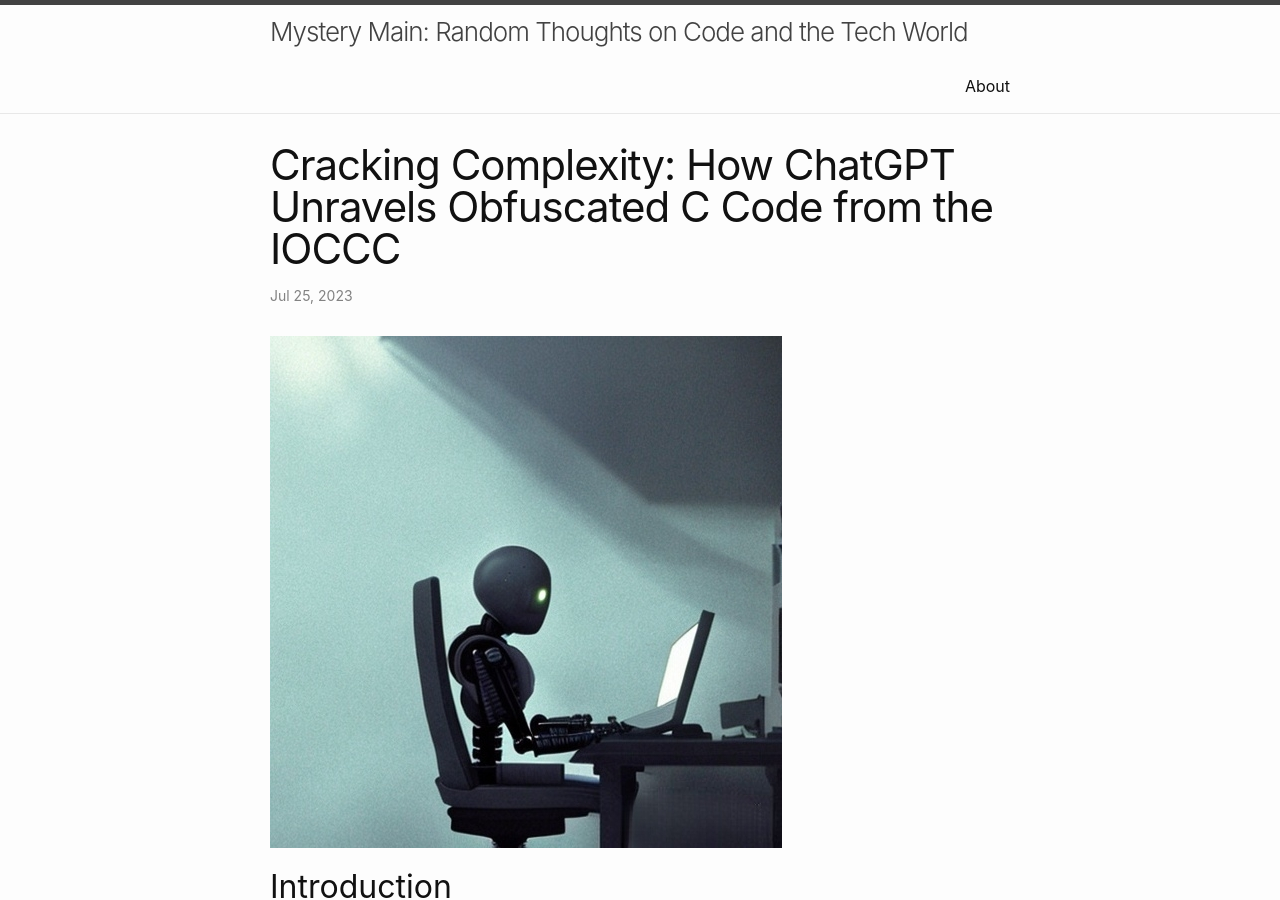
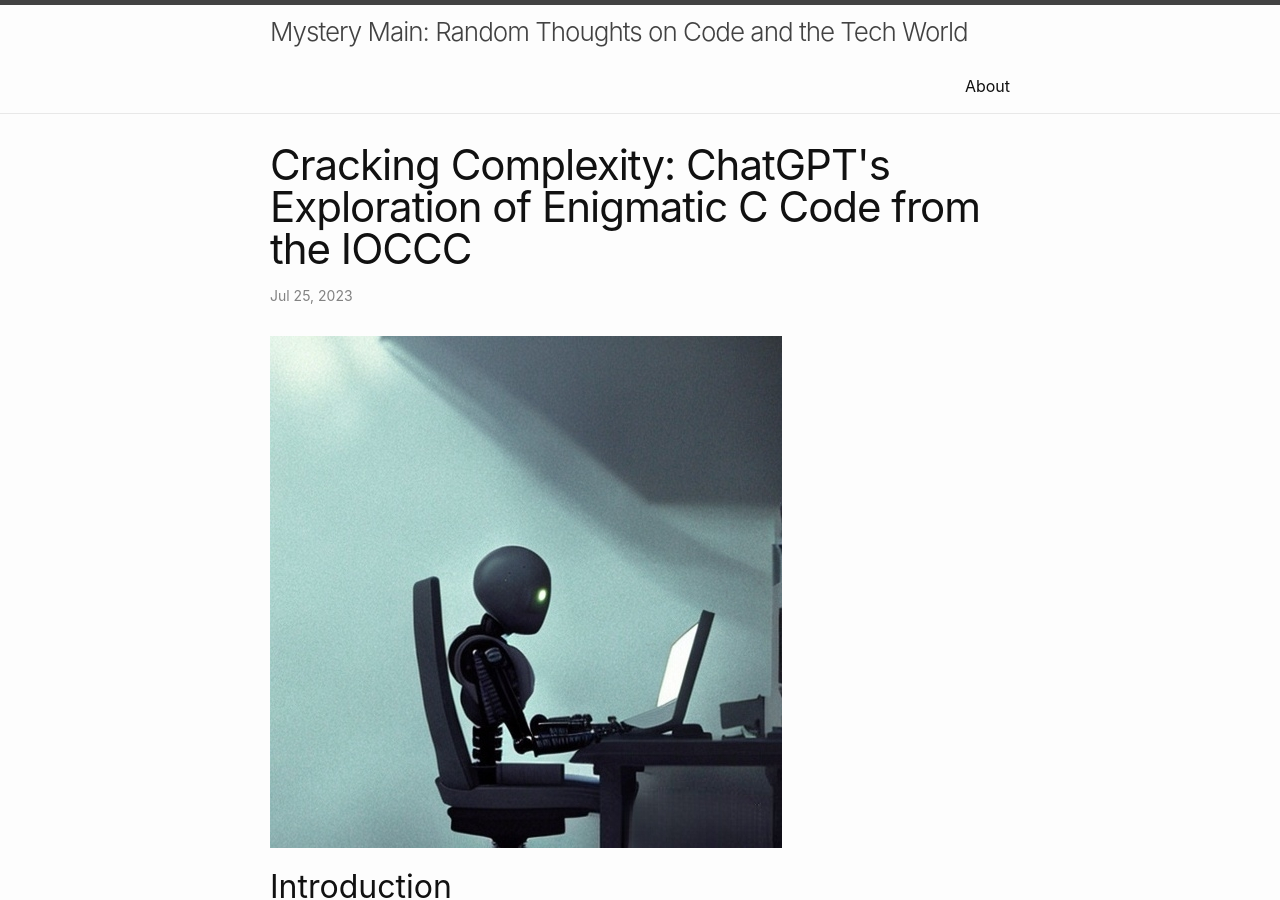
Before and after one commit to nir-mo/nir-mo.github.io, a Jekyll site: the page built from _posts/2023-07-25-Cracking-Complexity.markdown, in a window 1280 px wide and 900 px high. Built offline with Jekyll 4.4.1, drawn with Linux system fonts in a browser that asks for light colours.

Commit message:
Change title "ChatGPT's Exploration of Enigmatic C Code from the IOCCC".

```diff
--- a/_posts/2023-07-25-Cracking-Complexity.markdown
+++ b/_posts/2023-07-25-Cracking-Complexity.markdown
@@ -1,6 +1,6 @@
 ---
 layout: post
-title:  "Cracking Complexity: How ChatGPT Unravels Obfuscated C Code from the IOCCC"
+title:  "Cracking Complexity: ChatGPT's Exploration of Enigmatic C Code from the IOCCC"
 date:   2023-07-25 14:37:21 +0300
 categories: AI Obfuscation Research
 tags: AI obfuscation ioccc langchain ChatGPT
```
